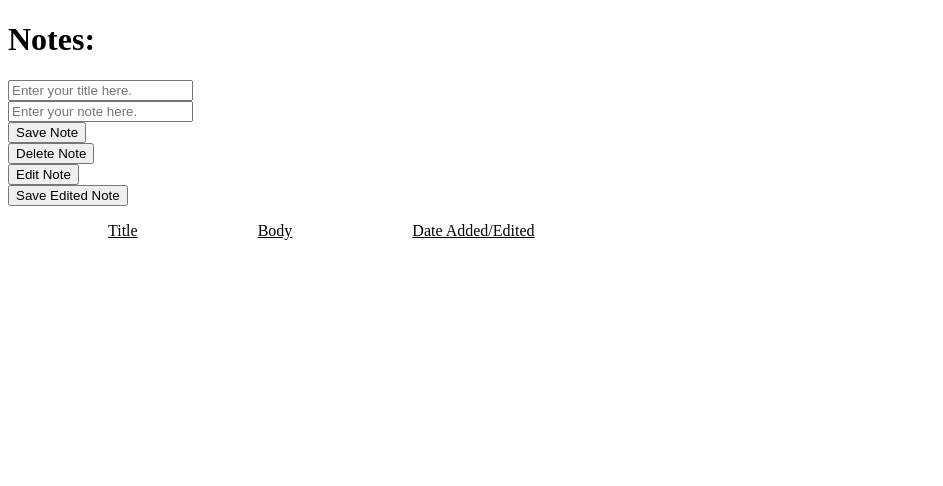
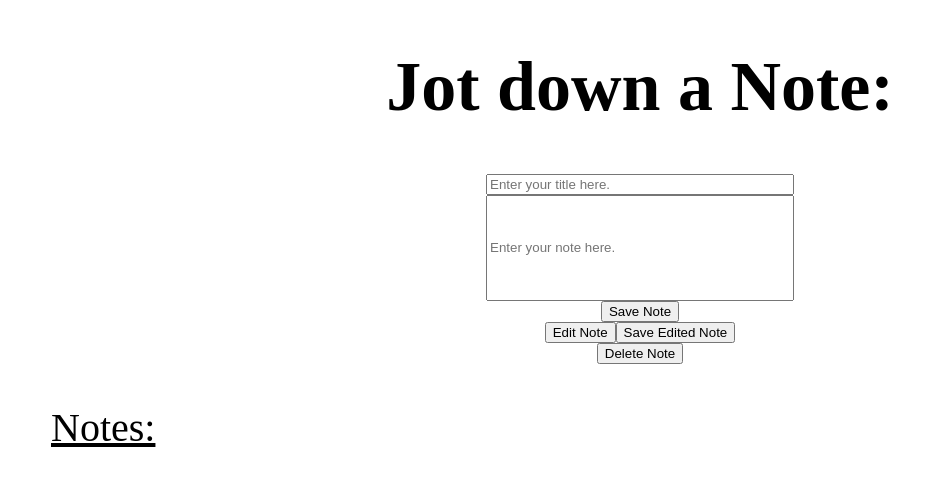
Before and after one commit to paulreece/Note-App, a website: page index.html in a window 1280 px wide. Shown: the whole page, without its empty margins (0-943 px from the left). Drawn offline with Linux system fonts and the light colour scheme; no server answers.

Commit message:
more styling

```diff
--- a/index.html
+++ b/index.html
@@ -9,7 +9,7 @@
   <title>Notes</title>
 </head>
 <body>
-  <h1 class="title">Notes:</h1>
+  <h1 class="title">Jot down a Note:</h1>
   <form id="noteForm" class="noteForm">
     <div class="titleField">
       <input id="titleText" class="titleText" type="text" placeholder="Enter your title here." required>
@@ -21,20 +21,22 @@
       <button id="saveNote" type="submit">Save Note</button>
     </div>
   </form>
-  <div class="noteField">
-    <button id="delNote">Delete Note</button>
-  </div>
+  <div class="buttons">
   <div class="noteField">
     <button id="editNote">Edit Note</button>
   </div>
   <div class="noteField">
     <button id="saveEdit">Save Edited Note</button>
   </div>
+  </div>
+  <div class="noteField">
+    <button id="delNote">Delete Note</button>
+</div>
   <div id="editBox"></div>
   <div class="labels">
-    <p>Title</p>
-    <p class="bodyT">Body</p>
-    <p class="date">Date Added/Edited</p>
+    <p class="theNoteTitle">Notes:</p>
+    <p class="bodyT"></p>
+    <p class="date"></p>
   </div>
   <section id="notes" class="notes">
     <ul id="noteList" class="noteList"></ul>
--- a/main.js
+++ b/main.js
@@ -49,6 +49,7 @@ noteForm.addEventListener("submit", function () {
     .then((res) => res.json())
     .then((data) => {
       renderNoteItem(data);
+      noteForm.reset();
     });
 });
 
@@ -65,7 +66,7 @@ delNote.addEventListener("click", function () {
   })
     .then((res) => res.json())
     .then((data) => {
-      deletNoteItem(data);
+      console.log(data);
     });
 });
 
@@ -101,7 +102,7 @@ function renderNoteItem(noteObj) {
   const noteEl = document.createElement("li");
   noteEl.id = noteObj.id;
   noteEl.classList.add("noted");
-  noteEl.innerHTML = `<input type="radio" name="note" id="${noteObj.id}" class="radio"><span class="title">${noteObj.title}</span><span class= "body">${noteObj.body}</span><span>${noteObj.date}</span>`;
+  noteEl.innerHTML = `<input type="radio" name="note" id="${noteObj.id}" class="radio"><h3 class="title">${noteObj.title}</h3><span class= "bodyNote"> ${noteObj.body}</span><span class="date">${noteObj.date}</span>`;
   noteList.appendChild(noteEl);
 }
 function deletNoteItem() {
@@ -117,6 +118,8 @@ saveEdit.addEventListener("click", function () {
   const noted =
     document.getElementById(radio).childNodes[2].childNodes[0].value;
   console.log("clicked");
+  document.getElementById(radio).childNodes[3].childNodes[0].value;
+  console.log("clicked");
   fetch(url + "/" + radio, {
     method: "PATCH",
     headers: { "Content-Type": "application/json" },
@@ -131,5 +134,6 @@ saveEdit.addEventListener("click", function () {
       console.log(data);
       document.getElementById(radio).childNodes[1].innerHTML = titled;
       document.getElementById(radio).childNodes[2].innerHTML = noted;
+      document.getElementById(radio).childNodes[3].innerHTML = logged;
     });
 });
--- a/styles.css
+++ b/styles.css
@@ -1,18 +1,75 @@
 ul {
   list-style-type: none;
+  display: flex;
+  flex-wrap: wrap;
+  width: 95vw;
+  gap: 5px;
 }
 li {
-  display: flex;
-  gap: 30px;
+  display: grid;
+  flex-wrap: wrap;
+  border: solid 1px black;
+  /* align-content: center; */
+  /* justify-content: space-between; */
+  height: fit-content;
+  width: 200px;
 }
+
+li:nth-child("span") {
+  font-weight: bold;
+}
+
 .labels {
   display: flex;
-  margin-left: 100px;
+  margin-left: 43px;
   text-decoration: underline;
+  font-size: 40px;
 }
 .bodyT {
-  padding-left: 120px;
+  padding-left: 10px;
 }
 .date {
-  padding-left: 120px;
+  padding-left: 10px;
 }
+.buttons {
+  display: flex;
+  justify-content: center;
+}
+.titleField {
+  display: grid;
+  justify-content: center;
+}
+.noteField {
+  display: grid;
+  justify-content: center;
+}
+.titleText {
+  width: 300px;
+}
+.noteText {
+  width: 300px;
+  height: 100px;
+}
+h1 {
+  display: flex;
+  justify-content: center;
+  font-family: "lilita one", "cursive";
+  font-size: 70px;
+}
+.bodyNote {
+  padding-bottom: 10px;
+  border-bottom: solid 1px lightgray;
+  border-top: solid 1px lightgray;
+}
+
+h3 {
+  margin: 0px;
+}
+/* h3 { */
+/* border: solid 1px lightgray; */
+/* } */
+/* .bodyNote { */
+/* /~ border: solid 1px lightgray; ~/ */
+/* width: 300px; */
+/* height: 100px; */
+/* } */ ;
```
